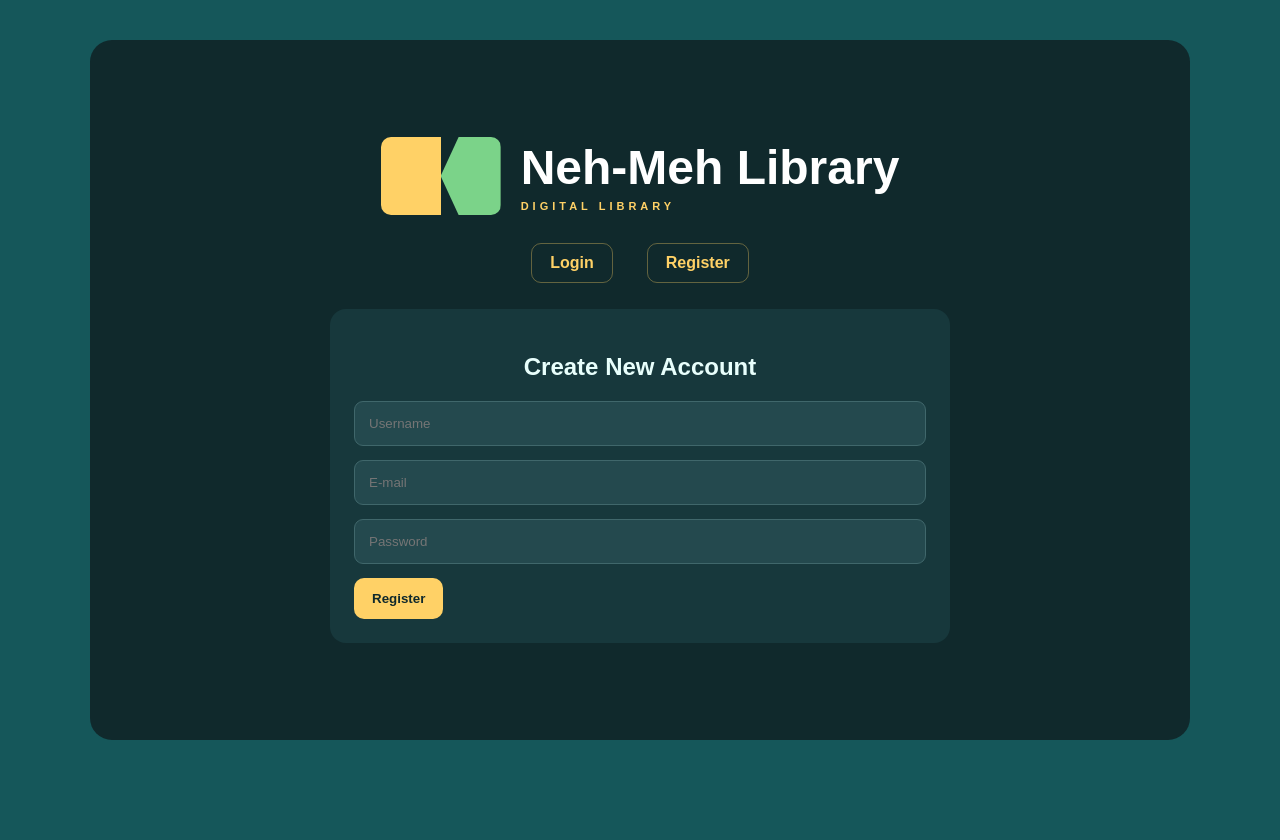
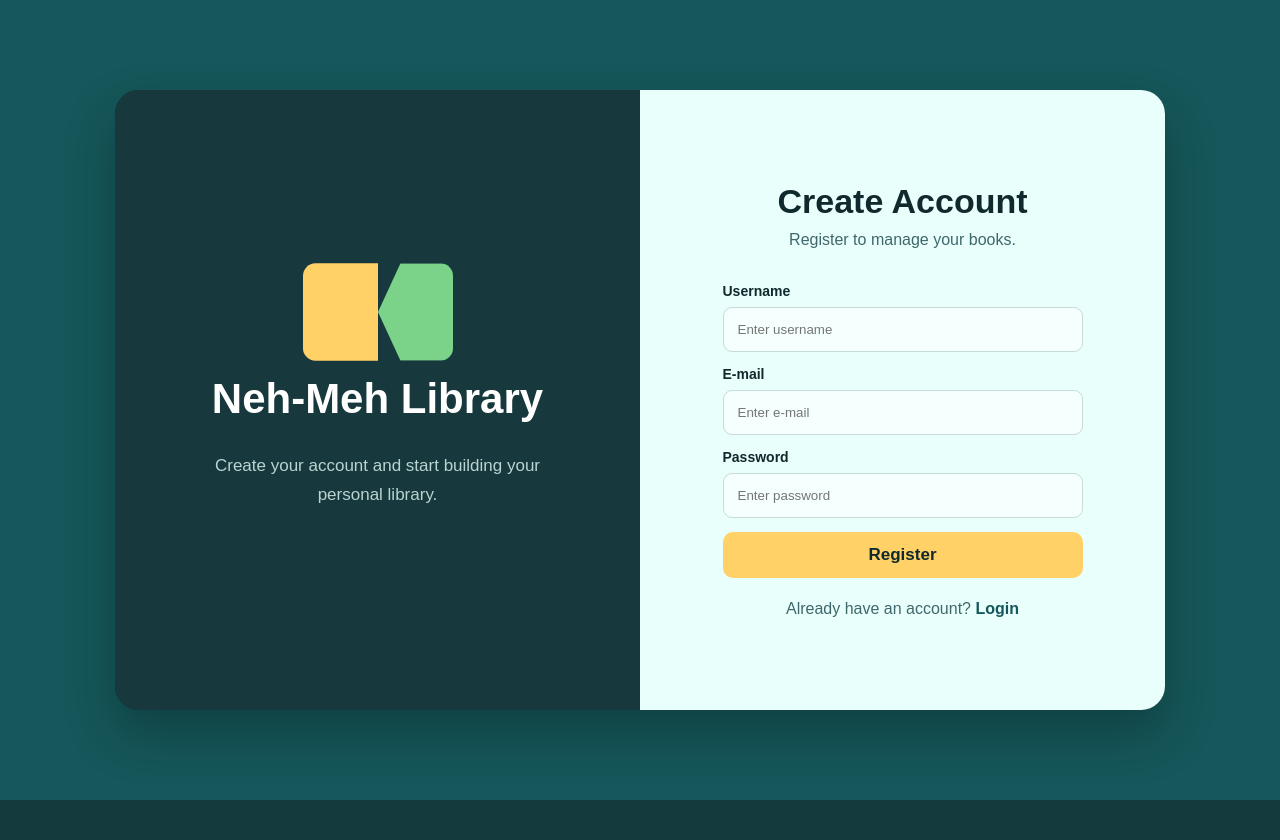
Before and after one commit to MEMO-OTR-AREL/digital-library-manager, a Flask app: page /register in a window 1280 px wide. After the commit the page ends 800 px from the top, so only its background shows below. Run offline with Flask 3, Linux system fonts and the light colour scheme.

Commit message:
[US6] Update final design and cleanup CSS

```diff
--- a/static/css/style.css
+++ b/static/css/style.css
@@ -10,26 +10,34 @@ body{
     min-height:100vh;
 }
 
-{
+a{
     color:inherit;
+}
+
+body:has(.page-wrapper),
+body:has(.auth-split-wrapper){
+    display:flex;
+    align-items:center;
+    justify-content:center;
 }
 
 .page-wrapper,
 .dashboard-wrapper{
     width:90%;
     max-width:1100px;
-    margin:40px auto;
     background:#10292c;
     border-radius:22px;
     padding:28px;
 }
 
 .page-wrapper{
-    min-height:700px;
-    display:flex;
-    flex-direction:column;
-    align-items:center;
-    justify-content:center;
+    max-width:900px;
+    padding:70px 50px;
+    text-align:center;
+}
+
+.dashboard-wrapper{
+    margin:40px auto;
 }
 
 .top-logo,
@@ -46,7 +54,7 @@ body{
 .top-logo{
     justify-content:center;
     gap:20px;
-    margin-bottom:28px;
+    margin-bottom:24px;
 }
 
 .real-logo,
@@ -113,9 +121,18 @@ body{
     letter-spacing:4px;
 }
 
+.home-intro{
+    max-width:520px;
+    margin:0 auto 28px;
+    color:#b9d4d2;
+    font-size:17px;
+    line-height:1.6;
+}
+
 .auth-menu{
+    justify-content:center;
     gap:34px;
-    margin-bottom:26px;
+    margin-bottom:42px;
 }
 
 .auth-menu a,
@@ -123,8 +140,8 @@ body{
 .hero-btn,
 .book-actions a,
 .search-btn,
-.login-box button,
-.big-add-btn{
+.big-add-btn,
+.auth-form-box button{
     text-decoration:none;
     border:none;
     border-radius:10px;
@@ -139,60 +156,10 @@ body{
     border:1px solid rgba(255,209,102,0.35);
 }
 
-.login-box,
-.home-card,
-.dashboard-hero,
-.stat-card,
-.dashboard-box,
-.addbook-card,
-.books-sidebar,
-.book-modern-card,
-.empty-state,
-.book-detail-card{
-    background:#17383c;
-    border-radius:16px;
-    padding:24px;
-}
-
-.login-box,
-.home-card{
-    width:620px;
-}
-
-.login-title,
-.home-card,
-.addbook-header,
-.empty-state{
-    text-align:center;
-}
-
-.auth-input,
-.search-input,
-.search-select{
-    width:100%;
-    padding:14px;
-    margin-bottom:14px;
-    background:#24494e;
-    color:white;
-    border:1px solid #40676b;
-    border-radius:9px;
-}
-
-.login-box button,
-.big-add-btn,
-.search-btn,
-.hero-btn{
+.auth-menu a:hover,
+.dashboard-links a:hover{
     background:#ffd166;
     color:#10292c;
-    padding:13px 18px;
-}
-
-.error-message{
-    background:#5c2a2a;
-    color:#ffd0d0;
-    padding:12px;
-    border-radius:8px;
-    margin-bottom:14px;
 }
 
 .home-features,
@@ -211,16 +178,168 @@ body{
     grid-template-columns:repeat(3,1fr);
 }
 
+.feature-box,
+.dashboard-hero,
+.stat-card,
+.dashboard-box,
+.addbook-card,
+.books-sidebar,
+.book-modern-card,
+.empty-state,
+.book-detail-card{
+    background:#17383c;
+    border-radius:16px;
+    padding:24px;
+}
+
 .feature-box{
-    background:#10292c;
-    border-radius:12px;
-    padding:18px;
+    border:1px solid rgba(255,209,102,0.18);
+    text-align:center;
 }
 
 .feature-box h3,
 .books-sidebar h3,
 .book-detail-info h2{
     color:#ffd166;
+}
+
+.feature-box h3{
+    margin:0 0 10px;
+    font-size:18px;
+}
+
+.feature-box p{
+    margin:0;
+    color:#d9f0ee;
+    font-size:14px;
+    line-height:1.5;
+}
+
+.auth-split-wrapper{
+    width:90%;
+    max-width:1050px;
+    min-height:620px;
+    display:grid;
+    grid-template-columns:1fr 1fr;
+    background:#10292c;
+    border-radius:24px;
+    overflow:hidden;
+    box-shadow:0 24px 50px rgba(0,0,0,0.25);
+}
+
+.auth-left-panel{
+    background:#17383c;
+    display:flex;
+    flex-direction:column;
+    justify-content:center;
+    align-items:center;
+    text-align:center;
+    padding:48px;
+}
+
+.auth-left-panel h1{
+    margin:24px 0 12px;
+    font-size:42px;
+    color:white;
+}
+
+.auth-left-panel p{
+    max-width:360px;
+    color:#b9d4d2;
+    line-height:1.7;
+    font-size:17px;
+}
+
+.auth-illustration-logo{
+    display:flex;
+    transform:scale(1.25);
+}
+
+.auth-right-panel{
+    background:#e8fffc;
+    color:#10292c;
+    display:flex;
+    align-items:center;
+    justify-content:center;
+    padding:48px;
+}
+
+.auth-form-box{
+    width:100%;
+    max-width:360px;
+}
+
+.auth-form-box h2{
+    margin:0;
+    text-align:center;
+    font-size:34px;
+    color:#10292c;
+}
+
+.auth-form-subtitle{
+    text-align:center;
+    color:#40676b;
+    margin:10px 0 34px;
+}
+
+.auth-form-box label{
+    display:block;
+    margin-bottom:8px;
+    color:#10292c;
+    font-weight:bold;
+    font-size:14px;
+}
+
+.auth-input,
+.search-input,
+.search-select{
+    width:100%;
+    padding:14px;
+    margin-bottom:14px;
+    background:#24494e;
+    color:white;
+    border:1px solid #40676b;
+    border-radius:9px;
+}
+
+.auth-form-box .auth-input{
+    background:#f5fffd;
+    color:#10292c;
+    border:1px solid #c7dbd8;
+}
+
+.auth-form-box button,
+.big-add-btn,
+.search-btn,
+.hero-btn{
+    background:#ffd166;
+    color:#10292c;
+    padding:13px 18px;
+}
+
+.auth-form-box button{
+    width:100%;
+    font-size:17px;
+}
+
+.auth-switch{
+    text-align:center;
+    margin:22px 0 0;
+    color:#40676b;
+}
+
+.auth-switch a{
+    color:#15575a;
+    text-decoration:none;
+    font-weight:bold;
+}
+
+.error-message{
+    background:#5c2a2a;
+    color:#ffd0d0;
+    padding:12px;
+    border-radius:8px;
+    margin-bottom:14px;
 }
 
 .dashboard-navbar{
--- a/templates/register.html
+++ b/templates/register.html
@@ -3,7 +3,6 @@
 
 <head>
     <meta charset="UTF-8">
-
     <title>Register</title>
 
     <link rel="stylesheet"
@@ -12,56 +11,60 @@
 
 <body>
 
-<div class="page-wrapper">
+<div class="auth-split-wrapper">
 
-    <div class="top-logo">
+    <div class="auth-left-panel">
 
-        <div class="real-logo">
+        <div class="auth-illustration-logo">
             <div class="logo-blue"></div>
             <div class="logo-green"></div>
         </div>
 
-        <div class="logo-writing">
         <h1>Neh-Meh Library</h1>
-            <p>DIGITAL LIBRARY</p>
-        </div>
+
+        <p>
+            Create your account and start
+            building your personal library.
+        </p>
 
     </div>
 
-    <div class="auth-menu">
-        <a href="/login">Login</a>
-        <a href="/register">Register</a>
-    </div>
+    <div class="auth-right-panel">
 
-    <div class="login-box">
+        <div class="auth-form-box">
 
-        <h2 class="login-title">
-            Create New Account
-        </h2>
+            <h2>Create Account</h2>
+
+            <p class="auth-form-subtitle">
+                Register to manage your books.
+            </p>
 
             <form method="POST">
 
+                <label>Username</label>
                 <input
                     type="text"
                     name="username"
                     class="auth-input"
-                placeholder="Username"
+                    placeholder="Enter username"
                     required
                 >
 
+                <label>E-mail</label>
                 <input
                     type="email"
                     name="email"
                     class="auth-input"
-                placeholder="E-mail"
+                    placeholder="Enter e-mail"
                     required
                 >
 
+                <label>Password</label>
                 <input
                     type="password"
                     name="password"
                     class="auth-input"
-                placeholder="Password"
+                    placeholder="Enter password"
                     minlength="4"
                     required
                 >
@@ -72,6 +75,13 @@
 
             </form>
 
+            <p class="auth-switch">
+                Already have an account?
+                <a href="/login">Login</a>
+            </p>
+
+        </div>
+
     </div>
 
 </div>
```
Also changed, not shown: other parts of static/css/style.css (+42 -25 lines), templates/home.html (+17 -37 lines), templates/login.html (+26 -17 lines). Lines whose indentation alone changed are shown as unchanged.
